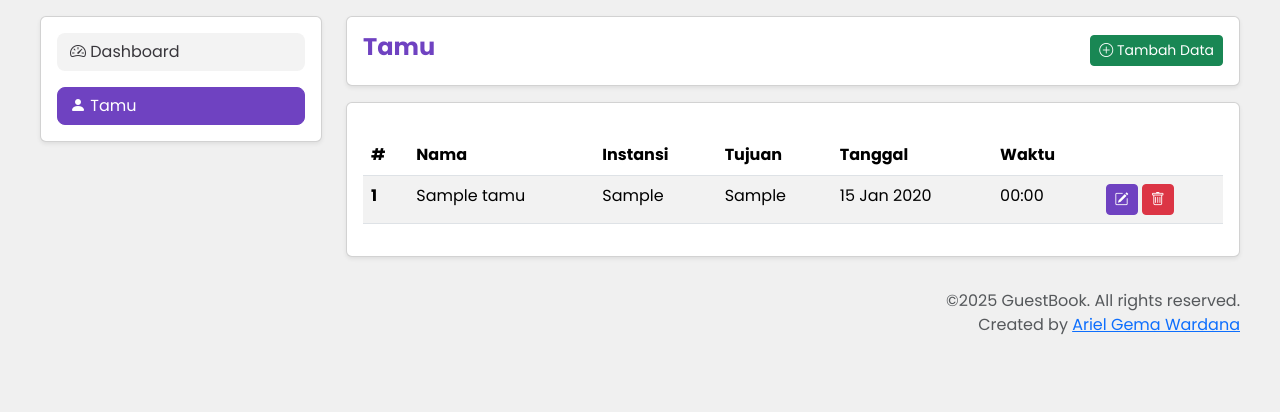
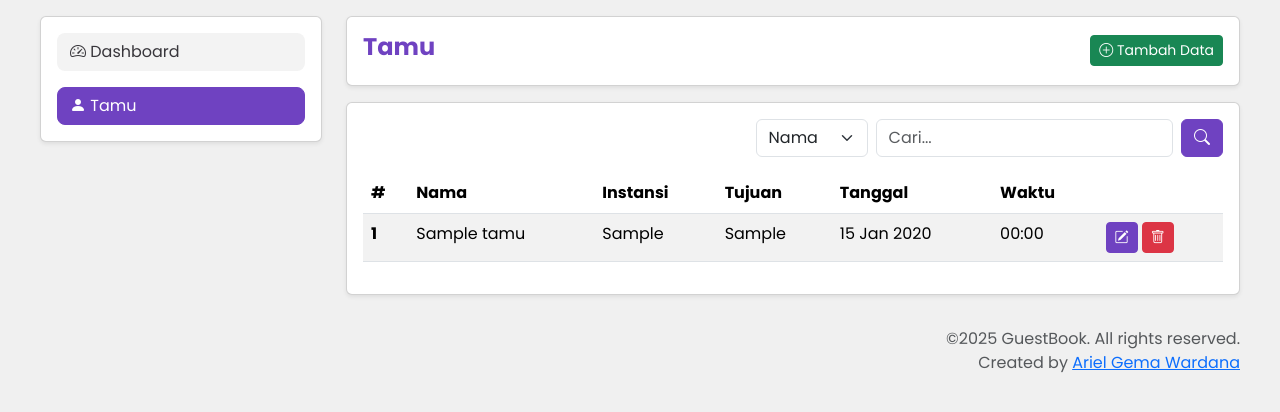
Before and after one commit to ArielGwd/UAS_PemrogramanWeb2_ArielGemaWardana_230401010057, a PHP site: page /tamu/ in a window 1280 px wide. Shown: the part 68-480 px from the top of the page. Run offline with PHP 8.4, Linux system fonts and the light colour scheme; tables that the repository leaves empty or names only in its code hold one stand-in row (values such as "Sample post").

Commit message:
feat(tamu): adding searching

```diff
--- a/assets/js/app.js
+++ b/assets/js/app.js
@@ -21,3 +21,17 @@ forms.forEach((form, index) => {
     textSubmits[index].textContent = "Loading...";
   });
 });
+
+// form searching
+const searchForm = document.getElementById("form-search");
+const searchButton = document.getElementById("btn-search");
+const searchSpinner = document.getElementById("spinner-search");
+const searchText = document.getElementById("text-search");
+const iconSearch = document.getElementById("icon-search");
+
+searchForm.addEventListener("submit", (e) => {
+  searchButton.classList.add("disabled");
+  searchSpinner.classList.remove("d-none");
+  iconSearch.classList.add("d-none");
+  searchText.textContent = "Loading...";
+});
--- a/tamu/table.php
+++ b/tamu/table.php
@@ -1,3 +1,28 @@
+<div class="search d-flex justify-content-between align-items-center relative">
+    <p class="w-50"> <?= isset($_GET['search']) ? 'Hasil Pencarian: ' . htmlspecialchars($_GET['search']) : '' ?></p>
+    <form method="get" class="d-inline-flex" id="form-search">
+        <select name="filter" class="form-select me-2 w-auto" style="cursor: pointer;">
+            <option value="nama" <?php if (isset($_GET['filter']) && $_GET['filter'] === 'nama') echo 'selected'; ?>>Nama</option>
+            <option value="instansi" <?php if (isset($_GET['filter']) && $_GET['filter'] === 'instansi') echo 'selected'; ?>>Instansi</option>
+        </select>
+        <input type="text" name="search" value="<?php if (isset($_GET['search'])) echo htmlspecialchars($_GET['search']); ?>"
+            class="form-control me-2" placeholder="Cari..." aria-label="Search">
+        <button class="btn btn-indigo-update" id="btn-search" type="submit">
+            <i class="bi bi-search" id="icon-search"></i>
+            <span class="spinner-border text-light d-none" id="spinner-search" style="width:16px;height:16px;" role="status">
+                <span class="visually-hidden">Loading...</span>
+            </span>
+            <span class="visually-hidden" id="text-search">Cari</span>
+        </button>
+        <?php if (isset($_GET['search'])) { ?>
+            <a href="../tamu/" class="btn btn-secondary ms-2">
+                <i class="bi bi-x-circle"></i>
+                <span class="visually-hidden">Hapus Pencarian</span>
+            </a>
+        <?php } ?>
+    </form>
+</div>
+
 <table class="table table-striped table-hover mt-3" id="tamuTable">
     <thead>
         <tr>
@@ -15,7 +40,20 @@
         include_once '../koneksi.php';
 
         $nomor = 1;
+
+        if (isset($_GET['search']) && isset($_GET['filter']) && in_array($_GET['filter'], ['nama', 'instansi'])) {
+            $search = '%' . $_GET['search'] . '%';
+            $filter = $_GET['filter'];
+
+            $stmt = $koneksi->prepare("SELECT * FROM buku_tamu WHERE $filter LIKE ? ORDER BY id DESC");
+            $stmt->bind_param('s', $search);
+            $stmt->execute();
+            $guest_books = $stmt->get_result();
+        } else {
             $guest_books = $koneksi->query("SELECT * FROM buku_tamu ORDER BY id DESC");
+        }
+
+        if ($guest_books->num_rows > 0) {
             while ($guest_book = $guest_books->fetch_object()) { ?>
                 <tr>
                     <th scope="row"><?= $nomor++ ?></th>
@@ -113,6 +151,11 @@
                         </div>
                     </td>
                 </tr>
+            <?php }
+        } else { ?>
+            <tr>
+                <td colspan="7" class="text-center">Data tidak ditemukan</td>
+            </tr>
         <?php } ?>
     </tbody>
 </table>
```
Lines whose indentation alone changed are shown as unchanged.
